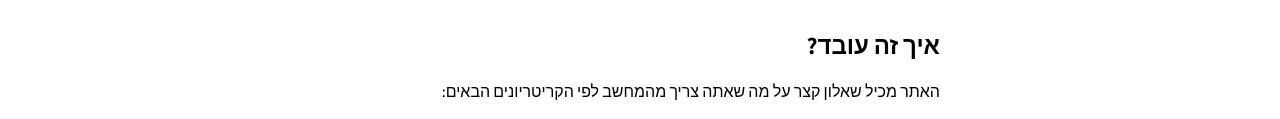
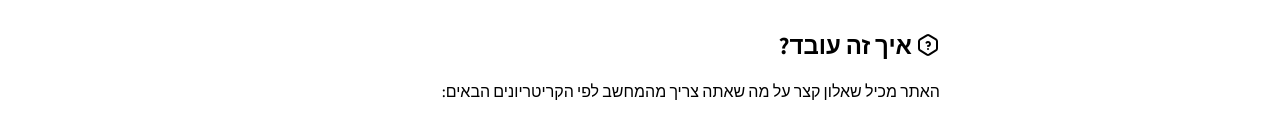
Before and after one commit to Daniel-Ziv/toplaptop.net, a website: page index.html in a window 1280 px wide. Shown: the part 321-440 px from the top of the page. Drawn offline with Linux system fonts and the light colour scheme; a web font is replaced by a local one.

Commit message:
fixed the svg on the welcome screen

```diff
--- a/index.html
+++ b/index.html
@@ -56,7 +56,7 @@
             <h1 dir="rtl">ברוכים הבאים!</h1>
             <hr class = "linebreak">
             <p dir="rtl">ברוכים הבאים לאתר שיעזור לכם למצוא את הלפטופ המושלם בשבילכם מבלי להבין במחשבים כלל!</p>
-            <h2 dir = "rtl" style="display: flex; align-items: center; row-gap: 0.25rem; column-gap: 0.25rem; margin-block-start: 2rem;">איך זה עובד?</h2>
+            <h2 dir = "rtl" style="display: flex; align-items: center; row-gap: 0.25rem; column-gap: 0.25rem; margin-block-start: 2rem;"><svg xmlns="http://www.w3.org/2000/svg" width="24" height="24" viewBox="0 0 24 24" fill="none" stroke="currentColor" stroke-width="2" stroke-linecap="round" stroke-linejoin="round" class="tabler-icon tabler-icon-help-hexagon"><path d="M19.875 6.27c.7 .398 1.13 1.143 1.125 1.948v7.284c0 .809 -.443 1.555 -1.158 1.948l-6.75 4.27a2.269 2.269 0 0 1 -2.184 0l-6.75 -4.27a2.225 2.225 0 0 1 -1.158 -1.948v-7.285c0 -.809 .443 -1.554 1.158 -1.947l6.75 -3.98a2.33 2.33 0 0 1 2.25 0l6.75 3.98h-.033z"></path><path d="M12 16v.01"></path><path d="M12 13a2 2 0 0 0 .914 -3.782a1.98 1.98 0 0 0 -2.414 .483"></path></svg>איך זה עובד?</h2>
 
             <p dir="rtl">האתר מכיל שאלון קצר על מה שאתה צריך מהמחשב לפי הקריטריונים הבאים:</p>
             <ol dir="rtl">
```
